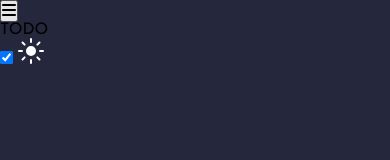
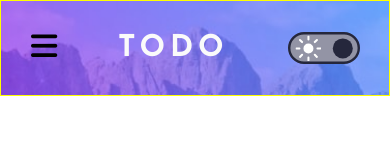
Before and after one commit to nickonyi/Todo-App, a plain HTML site: page index.html in a window 390 px wide. Drawn offline with Linux system fonts and the light colour scheme.

Commit message:
mobile header section

```diff
--- a/index.html
+++ b/index.html
@@ -17,14 +17,21 @@
 
 <body>
     <header class="header">
-        <button class="btn-open-nav" id="btn-open-nav">
-            <i class="fas fa-bars"></i>
-        </button>
-        <h1 class="header__title">TODO</h1>
-        <div class="header__theme">
-            <input type="checkbox" id="checkbox" class="checkbox" checked="true">
-            <img class="sun" src="images/icon-sun.svg" alt="">
+        <div class="hidden-menu">
+            <span class="materials-icons-round"> <i class="fas fa-bars"></i></span>
         </div>
+        <div class="logo-center">
+            <div class="logo-text">Todo</div>
+        </div>
+        <div class="theme">
+            <input type="checkbox" id="checkbox" class="checkbox" checked="True">
+            <label for="label" class="label">
+                <img src="./images/icon-sun.svg" alt="" class="sun">
+                <span class="materials-icon-round moon"></span>
+                <div class="ball"></div>
+            </label>
+        </div>
+
     </header>
 
 </body>
--- a/style.css
+++ b/style.css
@@ -72,7 +72,6 @@ body {
 
 body {
     font-family: var(--ff-primary);
-    background-color: var(--clr-dark-saturated-blue);
 }
 
 
@@ -94,3 +93,107 @@ body {
         scroll-behavior: auto !important;
     }
 }
+
+
+/* Header */
+
+.header {
+    border: 1px solid yellow;
+    display: flex;
+    justify-content: space-between;
+    align-items: center;
+    background-image: url('./images/bg-mobile-light.jpg');
+    background-repeat: no-repeat;
+    background-size: cover;
+    font-size: var(--fs-600);
+    padding-block: 20px;
+    padding-inline: 20px;
+    font-weight: var(--fw-bold);
+    overflow-x: hidden;
+}
+
+.hidden-menu {
+    display: flex;
+    align-items: center;
+    cursor: pointer;
+    padding: 10px;
+    border-radius: 4px;
+}
+
+.hidden-menu:active {
+    transform: scale(0.9);
+}
+
+.hidden-menu .material-icons-round {
+    color: var(--clr-primary);
+    transform: scale(1.3);
+    pointer-events: none;
+}
+
+.hidden-menu:hover {
+    background-color: rgba(128, 128, 128, 0.267);
+}
+
+.logo-text {
+    color: var(--clr-very-light-gray);
+    text-transform: uppercase;
+    letter-spacing: .3rem;
+}
+
+.theme {
+    margin-right: 0;
+    user-select: none;
+}
+
+.label {
+    background-color: var(--clr-light-grayish-blue);
+    display: flex;
+    justify-content: space-between;
+    align-items: center;
+    padding: 10px;
+    border-radius: 50px;
+    height: 40px;
+    width: 90px;
+    position: relative;
+    transform: scale(0.8);
+    transition: background-color 0.2s ease-in;
+    border: solid 3px var(--clr-dark-saturated-blue);
+    cursor: pointer;
+}
+
+.checkbox {
+    position: absolute;
+    opacity: 0;
+}
+
+.sun {
+    transform: scale(1.3);
+    width: 24.7px;
+}
+
+.moon {
+    color: rgb(86, 152, 163);
+    transform: scale(1.3);
+}
+
+.ball {
+    position: absolute;
+    background-color: var(--clr-dark-saturated-blue);
+    height: 25px;
+    width: 25px;
+    left: 3px;
+    border-radius: 50%;
+    transition: transform 0.2s linear;
+}
+
+
+/* plus meaning target the node after it */
+
+.checkbox:checked+.label .ball {
+    transform: translate(50px);
+    background-color: var(--clr-dark-saturated-blue);
+}
+
+.checkbox:checked+label {
+    background-color: var(--clr-dark-grayish-blue);
+}
```
